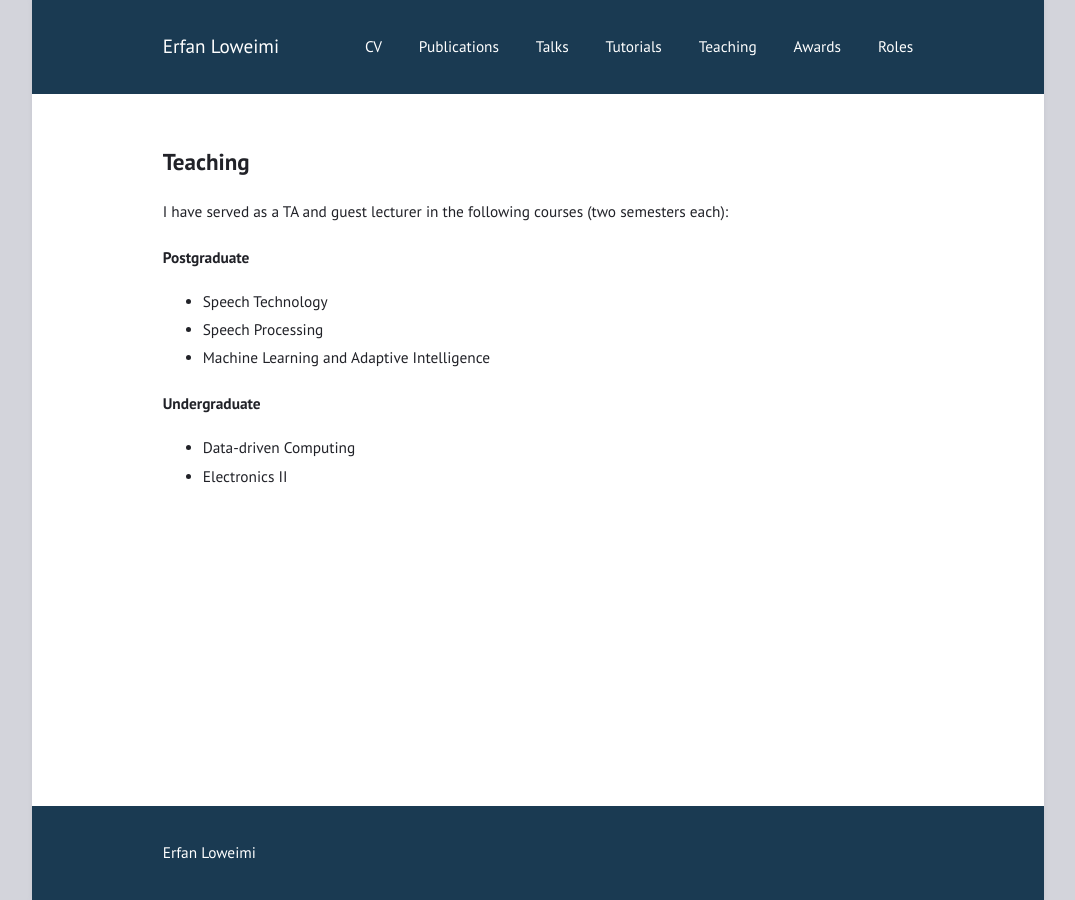
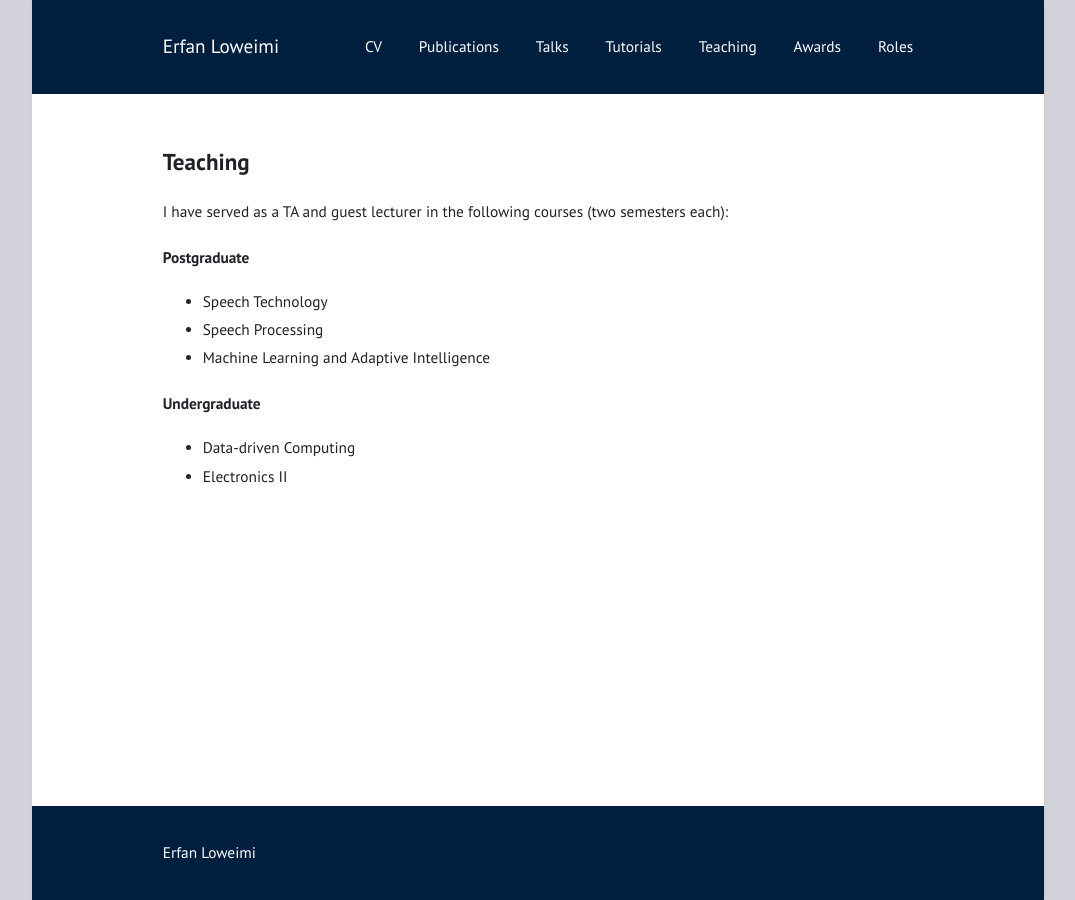
Before and after one commit to eloweimi/eloweimi.github.io, a Jekyll site: the page built from teaching.md, in a window 1280 px wide. Shown: the whole page, without its empty margins (102-1177 px from the left). Built offline with Jekyll 4.4.1, drawn with Linux system fonts in a browser that asks for light colours.

Commit message:
Change to darker navy color (#001f3f)

```diff
--- a/_sass/layout.sass
+++ b/_sass/layout.sass
@@ -10,7 +10,7 @@ body > header, body > footer
   flex-wrap: wrap
   align-items: center
   justify-content: space-between
-  background-color: #1a3a52
+  background-color: #001f3f
 
 body > header, body > article, body > footer
   padding: 1.5em
--- a/assets/css/frame.sass
+++ b/assets/css/frame.sass
@@ -11,7 +11,7 @@ body
   box-shadow: 0 0 .3em lighten($dark, 65%)
 
 body > header, body > footer
-  background: #1a3a52
+  background: #001f3f
   color: $light
 
 @media (min-width: 32em)
@@ -24,4 +24,4 @@ body > header, body > footer
   html
     background: $dark
   body > header, body > footer
-    background: #1a3a52
+    background: #001f3f
```
